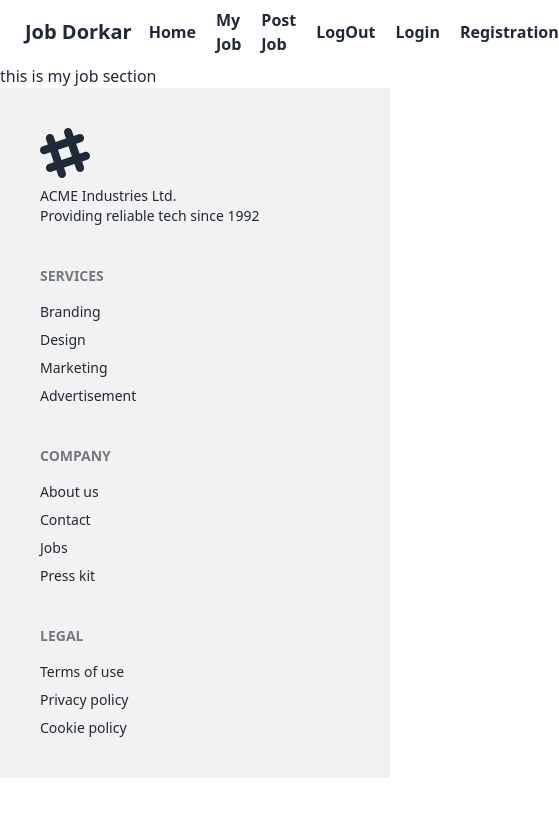
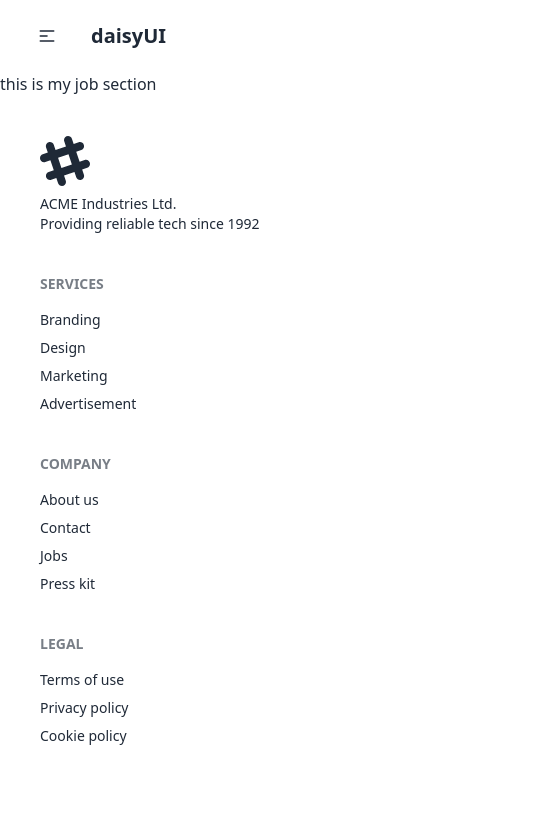
Before and after one commit to FreelancerTasin507/job_dorkar, a React (Vite) app: page /MyJobs in a window 390 px wide. Shown: the top 816 px of the page, 559 px wide, since content can reach past the window. Built offline with nearby package versions, Linux system fonts and the light colour scheme.

Commit message:
menubar responsive complete

```diff
--- a/src/main.jsx
+++ b/src/main.jsx
@@ -6,6 +6,8 @@ import router from "./routes/Routes.jsx";
 
 ReactDOM.createRoot(document.getElementById("root")).render(
   <React.StrictMode>
-    <RouterProvider router={router} />
+    <div className="max-w-[1900px] mx-auto">
+      <RouterProvider router={router} />
+    </div>
   </React.StrictMode>
 );
--- a/src/pages/Footer/Footer.jsx
+++ b/src/pages/Footer/Footer.jsx
@@ -3,7 +3,7 @@ import React from "react";
 const Footer = () => {
   return (
     <div>
-      <footer className="footer p-10 bg-base-200 text-base-content">
+      <footer className="footer p-10  text-base-content">
         <aside>
           <svg
             width="50"
--- a/src/pages/Menubar/Menubar.jsx
+++ b/src/pages/Menubar/Menubar.jsx
@@ -3,16 +3,49 @@ import { Link } from "react-router-dom";
 
 const Menubar = () => {
   return (
-    <div>
-      <div className="navbar bg-base-100 justify-between">
-        <a className="btn btn-ghost text-xl">Job Dorkar</a>
-        <div className="gap-5 font-semibold">
+    <div className="px-3 py-1">
+      <div className="navbar bg-base-100">
+        <div className="justify-start w-[70%]">
+          <div className="dropdown">
+            <div tabIndex={0} role="button" className="btn btn-ghost lg:hidden">
+              <svg
+                xmlns="http://www.w3.org/2000/svg"
+                className="h-5 w-5"
+                fill="none"
+                viewBox="0 0 24 24"
+                stroke="currentColor"
+              >
+                <path
+                  strokeLinecap="round"
+                  strokeLinejoin="round"
+                  strokeWidth="2"
+                  d="M4 6h16M4 12h8m-8 6h16"
+                />
+              </svg>
+            </div>
+            <ul
+              tabIndex={0}
+              className="menu menu-sm dropdown-content mt-3 z-[1] p-2 gap-5 font-semibold pr-5 shadow bg-base-100 rounded-box w-52"
+            >
+              <Link>Home</Link>
+              <Link>My Job</Link>
+              <Link>Post Job</Link>
+              <Link>LogOut</Link>
+              <Link>Login</Link>
+              <Link>Registration</Link>
+            </ul>
+          </div>
+          <a className="btn btn-ghost text-xl">daisyUI</a>
+        </div>
+        <div className="navbar-center hidden lg:flex">
+          <ul className="menu menu-horizontal px-1 gap-10 font-semibold pr-5">
             <Link>Home</Link>
             <Link>My Job</Link>
             <Link>Post Job</Link>
             <Link>LogOut</Link>
             <Link>Login</Link>
             <Link>Registration</Link>
+          </ul>
         </div>
       </div>
     </div>
```
